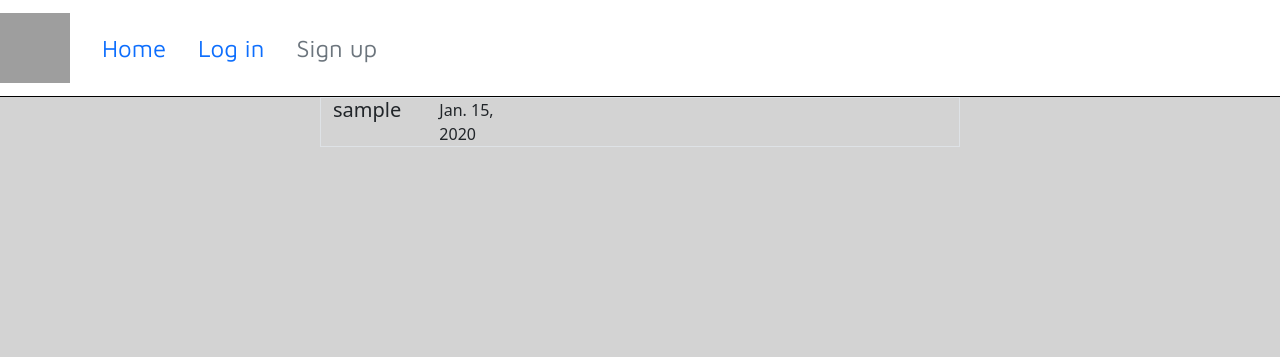
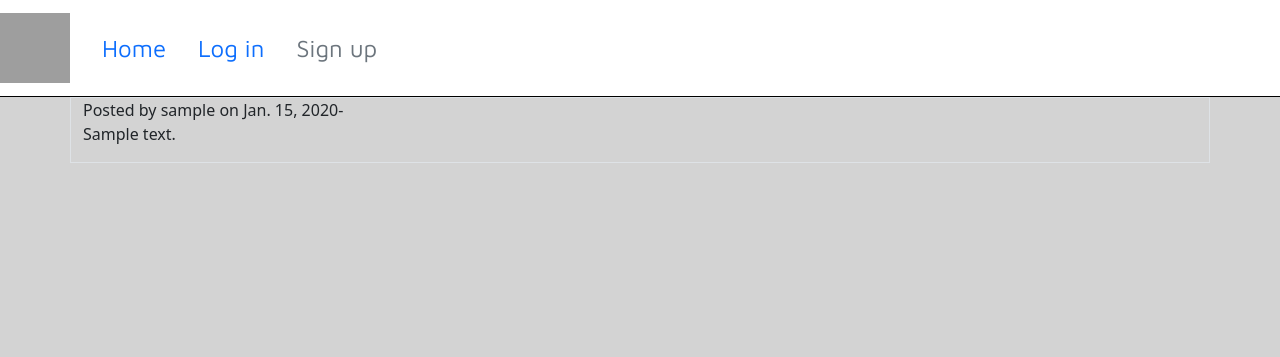
Before and after one commit to Ksson96/the-we-forum, a Django app: page / in a window 1280 px wide. Shown: the top 357 px of the page. Run offline with Django 4.2, Linux system fonts and the light colour scheme; tables that the repository leaves empty hold one stand-in row (values such as "Sample post"); some libraries are stand-ins or nearby versions; grey boxes are pictures that could not be loaded.

Commit message:
Add post content to post list

```diff
--- a/templates/index.html
+++ b/templates/index.html
@@ -1,20 +1,16 @@
 {% extends 'base.html' %}
 {% block content %}
 
-
-    <div class="container-lg w-50">
-        {% for post in posts %}
-    <div class="row border">
-        <div class="col-2 post-list">
-            <h5>{{ post.author }}</h5>
-        </div>
-        <div class="col-2">
-            <span class="posted_date">{{ post.created_date }}</span>
+{% for post in posts %}
+<div class="container-md border">
+    <div class="row">
+        <div class="col-4">
+            <span>Posted by {{ post.author }} on {{ post.created_date }}</span>-
+            <p>{{ post.content }}</p>
         </div>
     </div>
-    {% endfor %}
 </div>
-
+{% endfor %}
 
 
 {% endblock %}
```
Also changed, not shown: static/css/style.css (line endings or trailing spaces).
